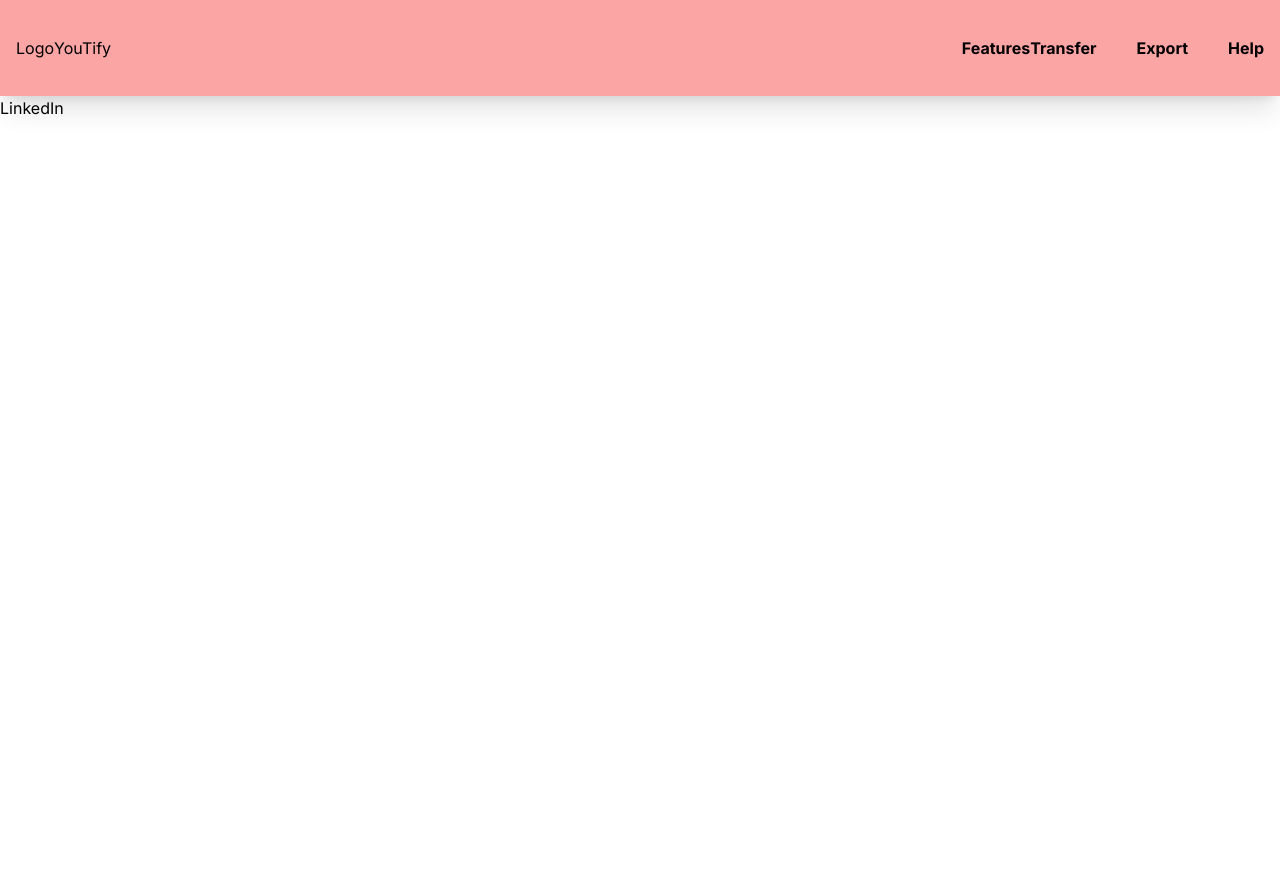
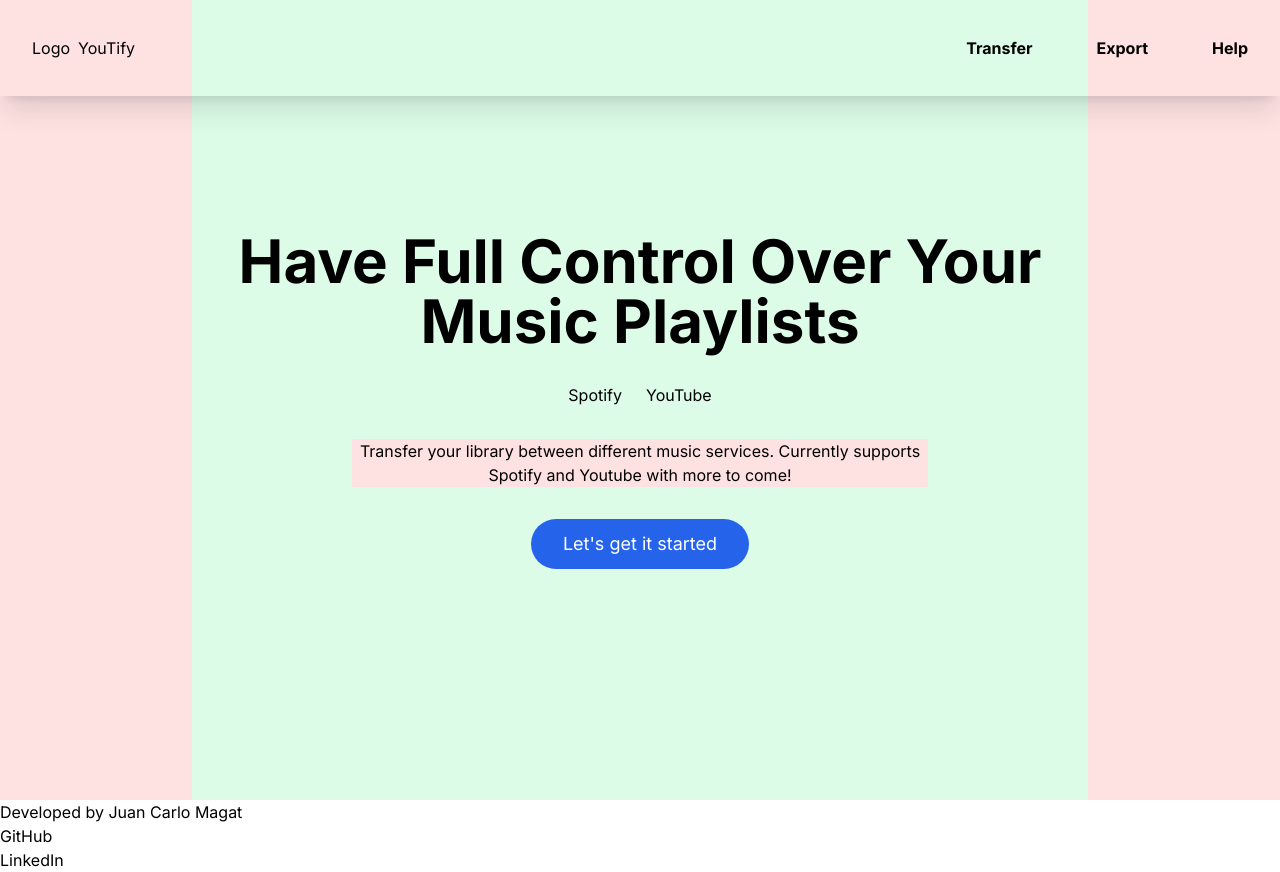
Before and after one commit to jcmagat/youtify-next, a Next.js app: page / in a window 1280 px wide. Before the commit the page ends 800 px from the top, so only its background shows below. Built offline with nearby package versions, Linux system fonts and the light colour scheme.

Commit message:
Implement hero section and improve navbar

```diff
--- a/src/app/layout.tsx
+++ b/src/app/layout.tsx
@@ -1,5 +1,7 @@
 import type { Metadata } from "next";
 import { Inter } from "next/font/google";
+import Navbar from "@/components/Navbar";
+import Footer from "@/components/Footer";
 import "./globals.css";
 
 const inter = Inter({ subsets: ["latin"] });
@@ -16,7 +18,11 @@
 }>) {
   return (
     <html lang="en">
-      <body className={inter.className}>{children}</body>
+      <body className={inter.className}>
+        <Navbar />
+        {children}
+        <Footer />
+      </body>
     </html>
   );
 }
--- a/src/app/page.tsx
+++ b/src/app/page.tsx
@@ -1,14 +1,10 @@
 "use client";
-import Navbar from "@/components/Navbar";
 import Hero from "@/components/Hero";
-import Footer from "@/components/Footer";
 
 export default function Home() {
   return (
     <div>
-      <Navbar />
       <Hero />
-      <Footer />
     </div>
   );
 }
--- a/src/components/Hero/index.tsx
+++ b/src/components/Hero/index.tsx
@@ -1,8 +1,32 @@
+import Link from "next/link";
+
 export default function Hero() {
   return (
-    <div>
-      <div>Hello!</div>
-      <button>Let's get it started</button>
-    </div>
+    <section
+      id="home"
+      className="bg-red-100 w-full min-h-screen flex justify-center text-center"
+    >
+      <div className="flex flex-col justify-center items-center gap-8 bg-green-100 max-w-4xl">
+        <h1 className=" text-6xl font-bold">
+          Have Full Control Over Your Music Playlists
+        </h1>
+
+        <div className="flex gap-6">
+          <div>Spotify</div>
+          <div>YouTube</div>
+        </div>
+
+        <p className="bg-red-100 max-w-xl">
+          Transfer your library between different music services. Currently
+          supports Spotify and Youtube with more to come!
+        </p>
+
+        <Link href="/transfer">
+          <button className="bg-blue-600 px-8 py-4 text-lg leading-none rounded-full text-white">
+            Let's get it started
+          </button>
+        </Link>
+      </div>
+    </section>
   );
 }
--- a/src/components/Navbar/index.tsx
+++ b/src/components/Navbar/index.tsx
@@ -4,39 +4,33 @@
 
 function Logo() {
   return (
-    <Link href="/" className="flex">
+    <Link href="/" className="flex gap-2">
       <div>Logo</div>
       <div>YouTify</div>
     </Link>
   );
 }
 
-function FeaturesFlyout() {
+export default function Navbar() {
   return (
-    <div className="flex">
-      <div className="font-bold hover:border-b">Features</div>
+    <header>
+      <nav className="fixed w-full h-24 shadow-xl">
+        <div className="flex justify-between items-center h-full w-full px-8 2xl:px-16">
+          <Logo />
 
-      <Link href="/transfer">
-        <div className="font-bold hover:border-b">Transfer</div>
-      </Link>
-      <Link href="/export">
-        <div className="ml-10 font-bold hover:border-b">Export</div>
-      </Link>
-    </div>
+          <ul className="flex gap-16">
+            <Link href="/transfer">
+              <li className="font-bold hover:border-b">Transfer</li>
+            </Link>
+            <Link href="/export">
+              <li className="font-bold hover:border-b">Export</li>
+            </Link>
+            <Link href="/help">
+              <li className="font-bold hover:border-b">Help</li>
+            </Link>
+          </ul>
+        </div>
+      </nav>
+    </header>
   );
 }
-
-export default function Navbar() {
-  return (
-    <nav className="bg-red-300 fixed w-full h-24 shadow-xl">
-      <div className="flex justify-between items-center h-full w-full px-4 2xl:px-16">
-        <Logo />
-
-        <div className="flex">
-          <FeaturesFlyout />
-          <div className="ml-10 font-bold hover:border-b">Help</div>
-        </div>
-      </div>
-    </nav>
-  );
-}
```
